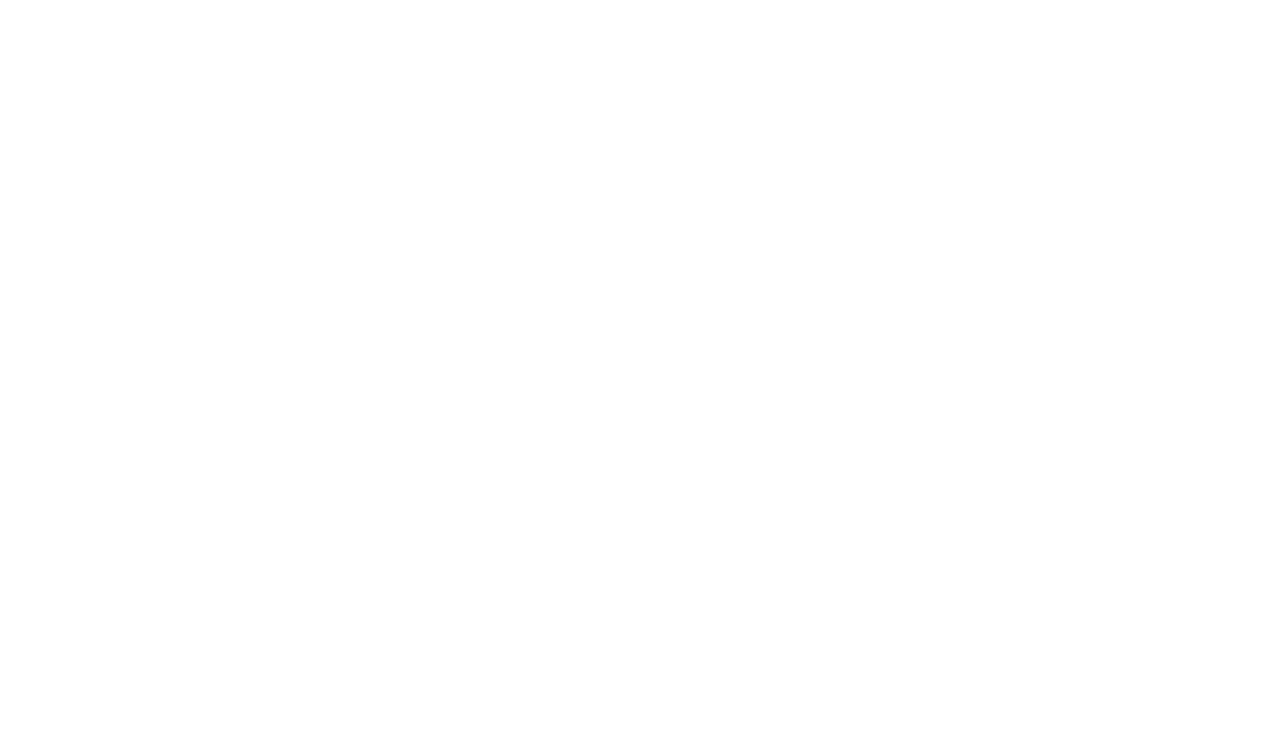
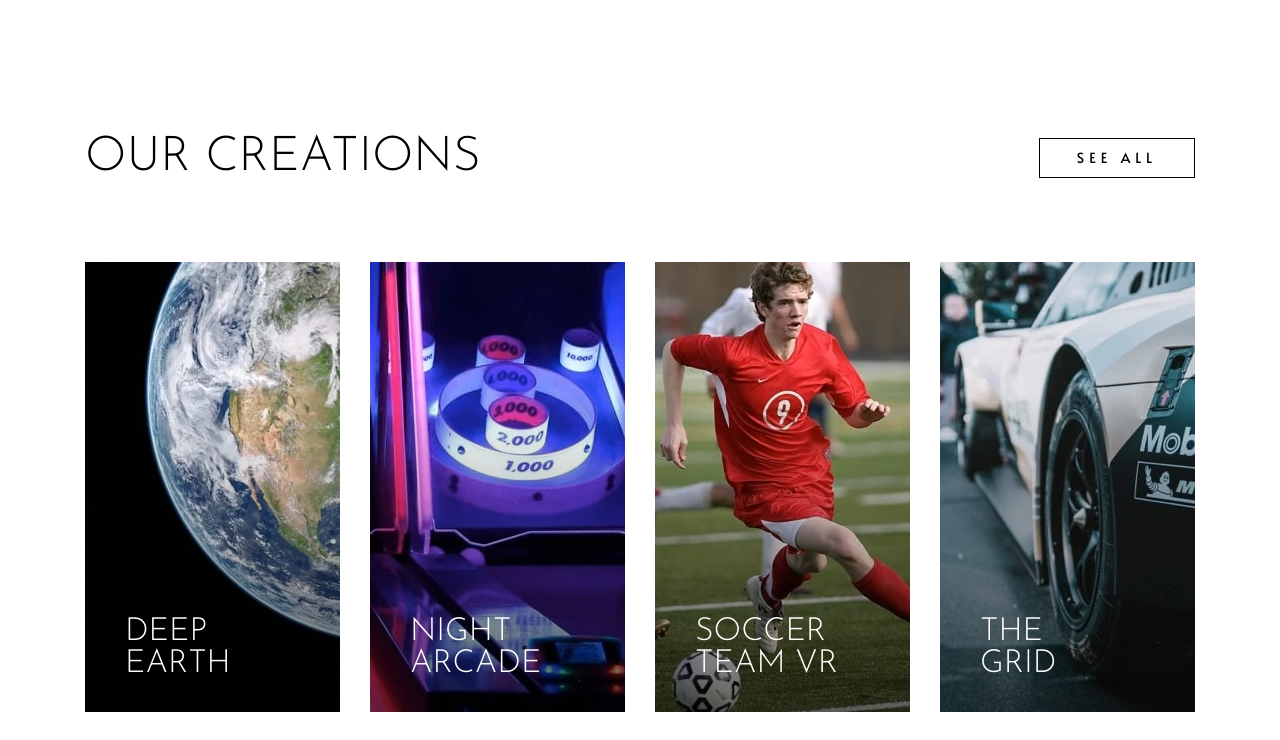
Before and after one commit to MrBlackvanta/loopstudios-landing-page, a Next.js app: page / in a window 1280 px wide. Shown: the part 1360-2100 px from the top of the page. Before the commit the page ends 1310 px from the top, so only its background shows below. Built offline with nearby package versions, Linux system fonts and the light colour scheme.

Commit message:
add CreationsSection and CreationCard components; integrate creations data and update Home component

```diff
--- a/src/app/page.tsx
+++ b/src/app/page.tsx
@@ -1,5 +1,9 @@
 import { SiteHeader } from "@/components/layout";
-import { HeroSection, InteractiveSection } from "@/views/home";
+import {
+  CreationsSection,
+  HeroSection,
+  InteractiveSection,
+} from "@/views/home";
 
 export default function Home() {
   return (
@@ -8,6 +12,7 @@
       <main>
         <HeroSection />
         <InteractiveSection />
+        <CreationsSection />
       </main>
     </>
   );
--- /dev/null
+++ b/src/data/creations.ts
@@ -0,0 +1,76 @@
+import type { StaticImageData } from "next/image";
+
+import curiosityDesktop from "@/assets/images/desktop/image-curiosity.webp";
+import deepEarthDesktop from "@/assets/images/desktop/image-deep-earth.webp";
+import fisheyeDesktop from "@/assets/images/desktop/image-fisheye.webp";
+import fromAboveDesktop from "@/assets/images/desktop/image-from-above.webp";
+import gridDesktop from "@/assets/images/desktop/image-grid.webp";
+import nightArcadeDesktop from "@/assets/images/desktop/image-night-arcade.webp";
+import pocketBorealisDesktop from "@/assets/images/desktop/image-pocket-borealis.webp";
+import soccerTeamDesktop from "@/assets/images/desktop/image-soccer-team.webp";
+import curiosityMobile from "@/assets/images/mobile/image-curiosity.webp";
+import deepEarthMobile from "@/assets/images/mobile/image-deep-earth.webp";
+import fisheyeMobile from "@/assets/images/mobile/image-fisheye.webp";
+import fromAboveMobile from "@/assets/images/mobile/image-from-above.webp";
+import gridMobile from "@/assets/images/mobile/image-grid.webp";
+import nightArcadeMobile from "@/assets/images/mobile/image-night-arcade.webp";
+import pocketBorealisMobile from "@/assets/images/mobile/image-pocket-borealis.webp";
+import soccerTeamMobile from "@/assets/images/mobile/image-soccer-team.webp";
+
+export type Creation = {
+  title: string;
+  href: string;
+  mobileImage: StaticImageData;
+  desktopImage: StaticImageData;
+};
+
+export const creations: Creation[] = [
+  {
+    title: "Deep\nEarth",
+    href: "#",
+    mobileImage: deepEarthMobile,
+    desktopImage: deepEarthDesktop,
+  },
+  {
+    title: "Night\nArcade",
+    href: "#",
+    mobileImage: nightArcadeMobile,
+    desktopImage: nightArcadeDesktop,
+  },
+  {
+    title: "Soccer\nTeam VR",
+    href: "#",
+    mobileImage: soccerTeamMobile,
+    desktopImage: soccerTeamDesktop,
+  },
+  {
+    title: "The\nGrid",
+    href: "#",
+    mobileImage: gridMobile,
+    desktopImage: gridDesktop,
+  },
+  {
+    title: "From Up\nAbove VR",
+    href: "#",
+    mobileImage: fromAboveMobile,
+    desktopImage: fromAboveDesktop,
+  },
+  {
+    title: "Pocket\nBorealis",
+    href: "#",
+    mobileImage: pocketBorealisMobile,
+    desktopImage: pocketBorealisDesktop,
+  },
+  {
+    title: "The\nCuriosity",
+    href: "#",
+    mobileImage: curiosityMobile,
+    desktopImage: curiosityDesktop,
+  },
+  {
+    title: "Make It\nFisheye",
+    href: "#",
+    mobileImage: fisheyeMobile,
+    desktopImage: fisheyeDesktop,
+  },
+];
--- a/src/data/index.ts
+++ b/src/data/index.ts
@@ -1,2 +1,4 @@
+export { creations } from "./creations";
+export type { Creation } from "./creations";
 export { navLinks } from "./nav";
 export type { NavLink } from "./nav";
--- /dev/null
+++ b/src/views/home/creation-card.tsx
@@ -0,0 +1,29 @@
+import type { Creation } from "@/data";
+
+export default function CreationCard({
+  title,
+  href,
+  mobileImage,
+  desktopImage,
+}: Creation) {
+  return (
+    <a href={href} className="v-focus-ring group relative block text-black">
+      <picture>
+        <source media="(min-width: 64rem)" srcSet={desktopImage.src} />
+        <img
+          src={mobileImage.src}
+          alt=""
+          width={mobileImage.width}
+          height={mobileImage.height}
+          loading="lazy"
+          className="block w-full object-cover lg:h-112.5"
+        />
+      </picture>
+      <span className="v-tile-scrim lg:v-tile-scrim-y absolute inset-0" />
+      <span className="absolute inset-0 bg-white/0 transition-colors duration-300 group-hover:bg-white/75 motion-reduce:transition-none" />
+      <h3 className="v-display text-tile lg:text-tile-lg absolute bottom-5 left-5 whitespace-pre-line text-white transition-colors duration-300 group-hover:text-black motion-reduce:transition-none lg:bottom-8 lg:left-10">
+        {title}
+      </h3>
+    </a>
+  );
+}
--- /dev/null
+++ b/src/views/home/creations-section.tsx
@@ -0,0 +1,33 @@
+import { creations } from "@/data";
+
+import CreationCard from "./creation-card";
+
+export default function CreationsSection() {
+  return (
+    <section aria-labelledby="creations-title" className="py-24 lg:py-46">
+      <div className="mx-auto w-full max-w-289.5 px-6">
+        <div className="grid lg:grid-cols-[1fr_auto] lg:items-center">
+          <h2
+            id="creations-title"
+            className="v-display text-section lg:text-section-lg text-center lg:text-left"
+          >
+            Our creations
+          </h2>
+          <ul className="mt-12 grid gap-6 md:grid-cols-2 lg:col-span-2 lg:mt-20 lg:grid-cols-4 lg:gap-7.5">
+            {creations.map((creation) => (
+              <li key={creation.title}>
+                <CreationCard {...creation} />
+              </li>
+            ))}
+          </ul>
+          <a
+            href="#"
+            className="v-focus-ring text-label tracking-label mt-8.5 inline-flex h-10 items-center justify-center justify-self-center border border-black px-9.25 uppercase transition-colors duration-300 hover:bg-black hover:text-white motion-reduce:transition-none lg:col-start-2 lg:row-start-1 lg:mt-0"
+          >
+            See all
+          </a>
+        </div>
+      </div>
+    </section>
+  );
+}
--- a/src/views/home/index.ts
+++ b/src/views/home/index.ts
@@ -1,2 +1,3 @@
+export { default as CreationsSection } from "./creations-section";
 export { default as HeroSection } from "./hero-section";
 export { default as InteractiveSection } from "./interactive-section";
```
